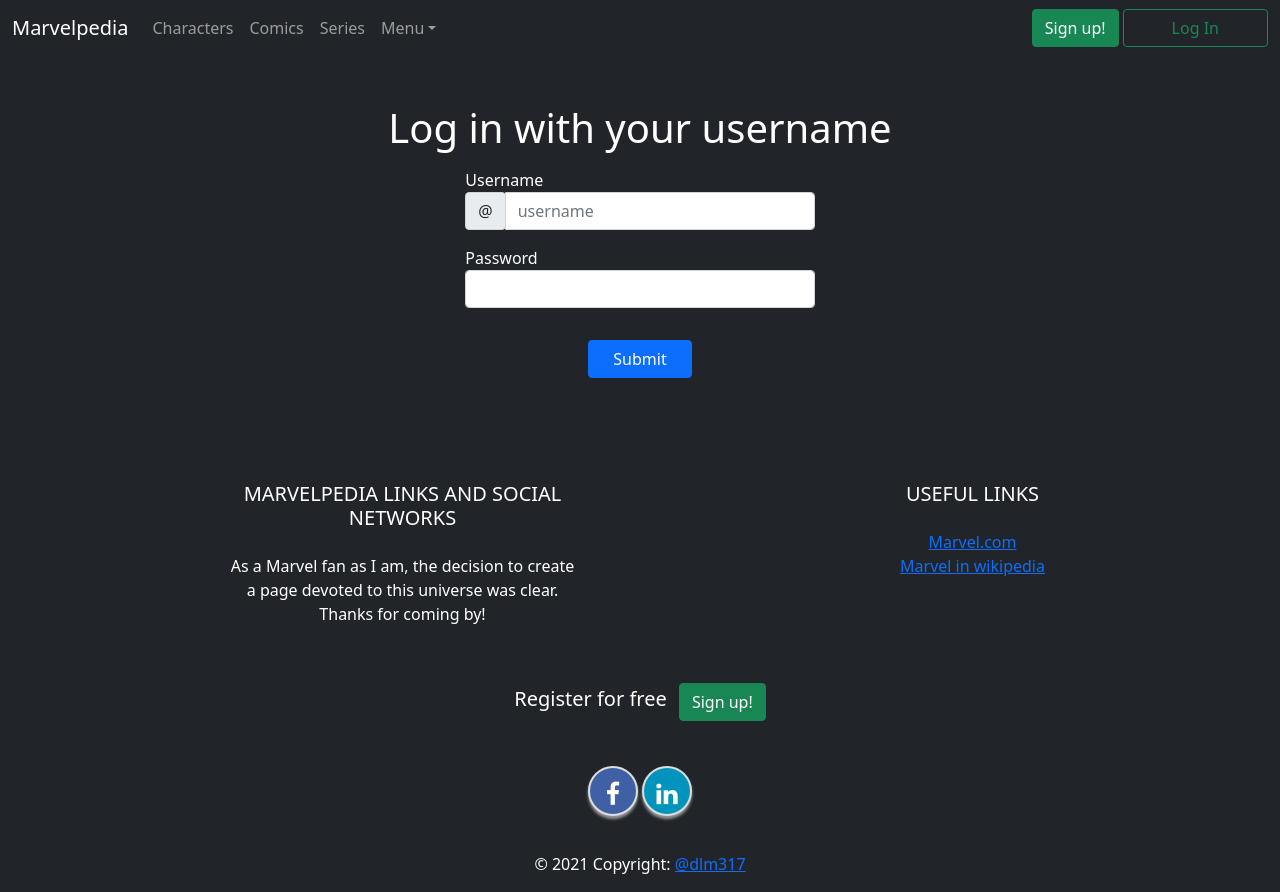
After one commit to dmoreira317/marvel_site, a Django app: page /pages/login/ in a window 1280 px wide. The commit adds this page. Run offline with Django 3.2, Linux system fonts and the light colour scheme; some libraries are stand-ins or nearby versions.

Commit message:
Created the login form in templates, login.html, added the form in the view to handle it and it pasess info correctly.

```diff
--- a/marvelpedia/marvelapp01/urls.py
+++ b/marvelpedia/marvelapp01/urls.py
@@ -13,6 +13,6 @@ urlpatterns = [
     path("characters_search/", views.characters_search, name = "characters_search"),
     path("sign_up_form/", views.sign_up_form, name = "sign_up_form"),
     path("register_results/", views.register_results, name = "register_results"),
-    path("log_in/", views.sign_up_form, name = "log_in"),
+    path("login/", views.login_form, name = "login"),
 
 ]
--- a/marvelpedia/marvelapp01/views.py
+++ b/marvelpedia/marvelapp01/views.py
@@ -4,6 +4,8 @@ from . import forms
 from marvelapp01.marvelApiRequests import API_request
 from marvelapp01.create_dicts import create_character_dictionary, image_view_generator
 from django.shortcuts import redirect
+from django.contrib.auth import authenticate
+from django.contrib.auth.forms import AuthenticationForm
 
 import json
 
@@ -99,10 +101,20 @@ def sign_up_form(request):
         }
     return render(request, "marvelapp01/sign_up_form.html", context=dictionary)
 
-def log_in_form(request):
+def login_form(request):
+    username = 'not logged in'
+    form = AuthenticationForm()
+    dictionary = {
+        'form': form
+    }
+    if request.method == 'POST':
+        form = AuthenticationForm(data=request.POST)
+        if form.is_valid():
+            username = form.cleaned_data['username']
+            request.session['username'] = username
+            print('form and session started')
+        else:
+            form = AuthenticationForm()
+            print('not in session')
 
-    form = forms.SignUpForm()
-    dictionary = {
-            "form": form,
-        }
-    return render(request, "marvelapp01/log_in.html", context=dictionary)
+    return render(request, "marvelapp01/login.html", context=dictionary)
--- /dev/null
+++ b/marvelpedia/marvelpedia/templates/marvelapp01/login.html
@@ -0,0 +1,42 @@
+<!DOCTYPE html>
+{%extends "marvelapp01/template1.html" %} <!--To call the template doc-->
+
+{% block head %} <!--To modify the title of the page or any other head label-->
+    <!--html page title-->
+    <title>Marvelpedia - Log-In</title>
+{% endblock %}
+
+{% block block1 %}
+<!--content-->
+<div class="container justify-content-center col-lg-5 align-items-center">
+    <div class="my-5 text-white">
+        <h1 class="text-white text-center">Log in with your username</h1>
+        <form class="align-items-center mx-3" method="POST">{% csrf_token %}
+            <div class="form-row mx-3">
+                <div class="mx-5 my-3">
+                    <label for="validationDefaultUsername">Username</label>
+                    <div class="input-group">
+                        <div class="input-group-prepend">
+                            <span class="input-group-text" id="inputGroupPrepend2">@</span>
+                        </div>
+                        <input type="text" class="form-control" id="username" aria-describedby="inputGroupPrepend2" placeholder="username" name="username" required>
+                    </div>
+                </div>
+            </div>
+            <div class="form-row mx-3">
+                <div class="mx-5 my-3">
+                    <label for="validationDefaultPassword">Password</label>
+                    <input type="password" class="form-control" id="password" name="password" required>
+                </div>
+            </div>
+            <div class="form-row mx-4 align-items-center">
+                <div class="container text-center">
+                    <button class="btn btn-primary mx-4 my-3 px-4" type="submit">Submit</button>
+                </div>
+            </div>
+        </form>
+    </div>
+</div>
+
+
+{% endblock %}
--- a/marvelpedia/marvelpedia/templates/marvelapp01/template1.html
+++ b/marvelpedia/marvelpedia/templates/marvelapp01/template1.html
@@ -54,7 +54,7 @@
               </ul>
               <form class="d-flex">
                 <a href="{% url 'marvelapp01:sign_up_form' %}" class="btn btn-success btn-rounded mx-1">Sign up!</a>
-                <a href="{% url 'marvelapp01:log_in' %}" class="btn btn-outline-success px-5" type="submit">Log In</a>
+                <a href="{% url 'marvelapp01:login' %}" class="btn btn-outline-success px-5">Log In</a>
               </form>
             </div>
           </div>
```
Also changed, not shown: marvelpedia/marvelpedia/templates/marvelapp01/log_in.html (deleted, +0 -68 lines), marvelpedia/db.sqlite3.
